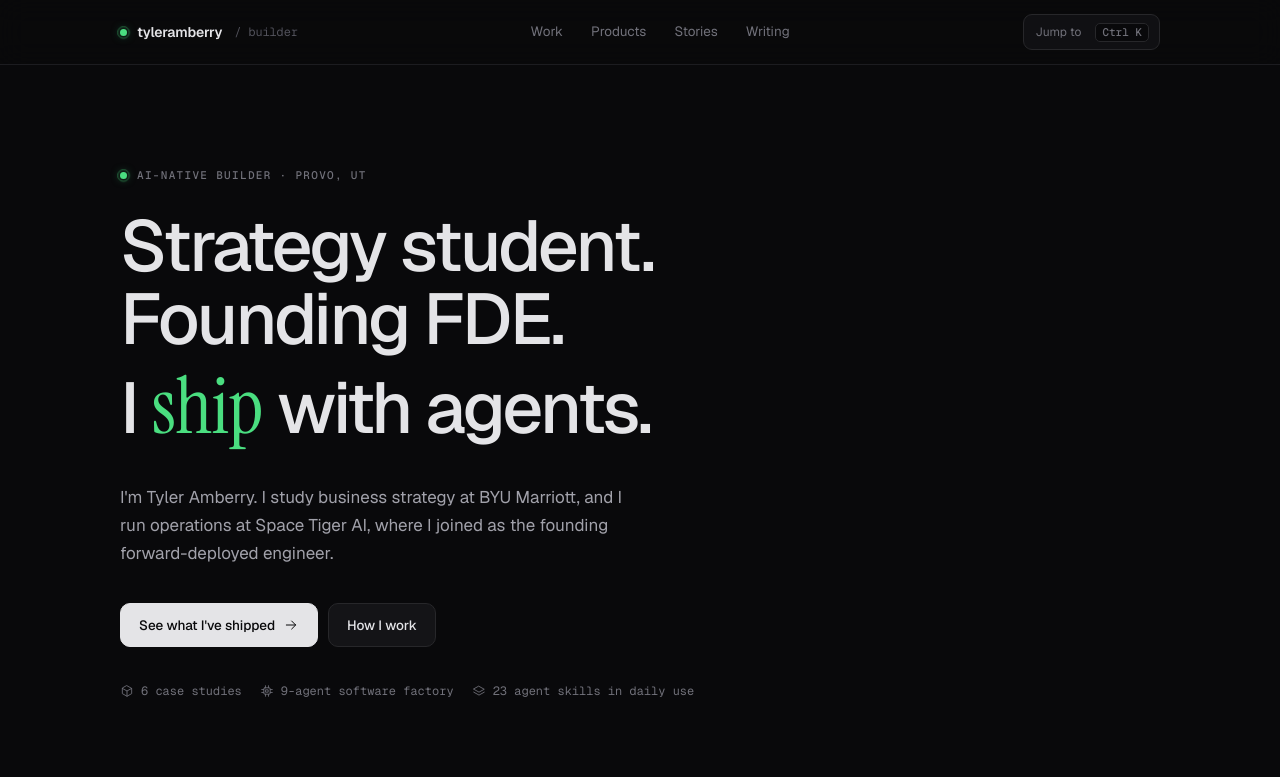
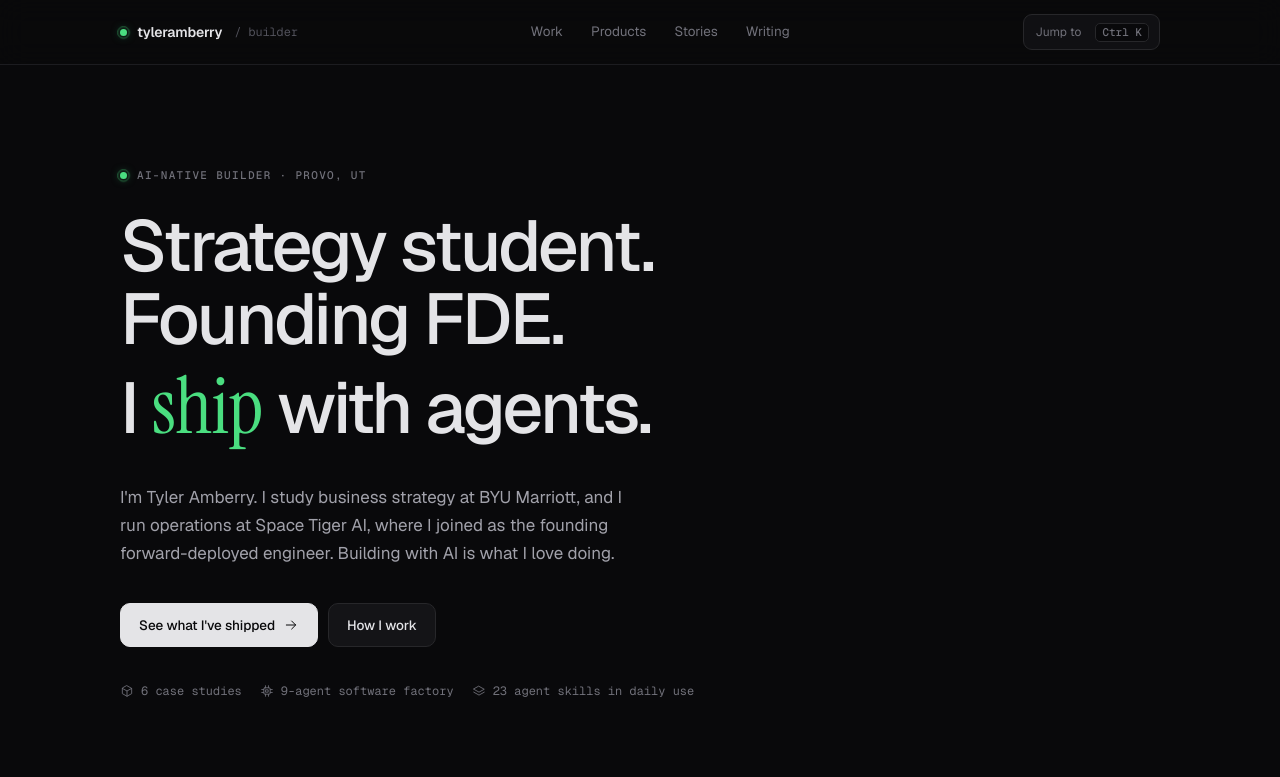
Before and after one commit to tyleramberry/tyleramberry-site, a plain HTML site: page index.html in a window 1280 px wide. Shown: the top 777 px of the page. Drawn offline with nearby package versions, Linux system fonts and the light colour scheme.

Commit message:
Bio: add passion line

```diff
--- a/index.html
+++ b/index.html
@@ -51,7 +51,7 @@
     <div>
       <p class="eyebrow"><span class="dot" aria-hidden="true"></span> AI-native builder · Provo, UT</p>
       <h1 id="hero-title">Strategy student.<br>Founding FDE.<br>I <em>ship</em> with agents.</h1>
-      <p class="sub">I'm Tyler Amberry. I study business strategy at BYU Marriott, and I run operations at Space Tiger AI, where I joined as the founding forward-deployed engineer.</p>
+      <p class="sub">I'm Tyler Amberry. I study business strategy at BYU Marriott, and I run operations at Space Tiger AI, where I joined as the founding forward-deployed engineer. Building with AI is what I love doing.</p>
       <div class="actions">
         <a class="btn primary" href="products.html">See what I've shipped <svg class="i i-arrow" aria-hidden="true"><use href="icons.svg#arrow"/></svg></a>
         <a class="btn" href="work.html">How I work</a>
```
